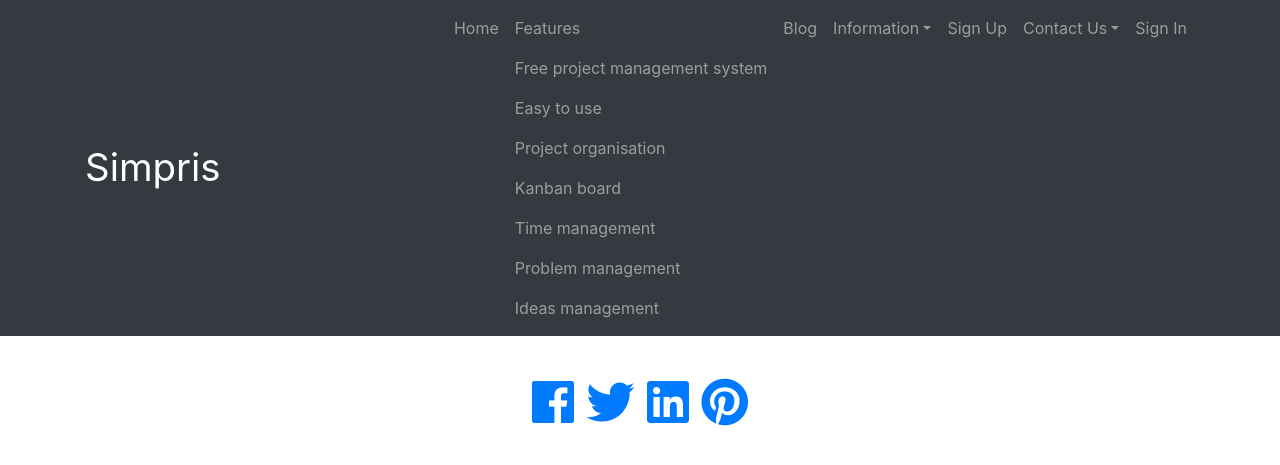
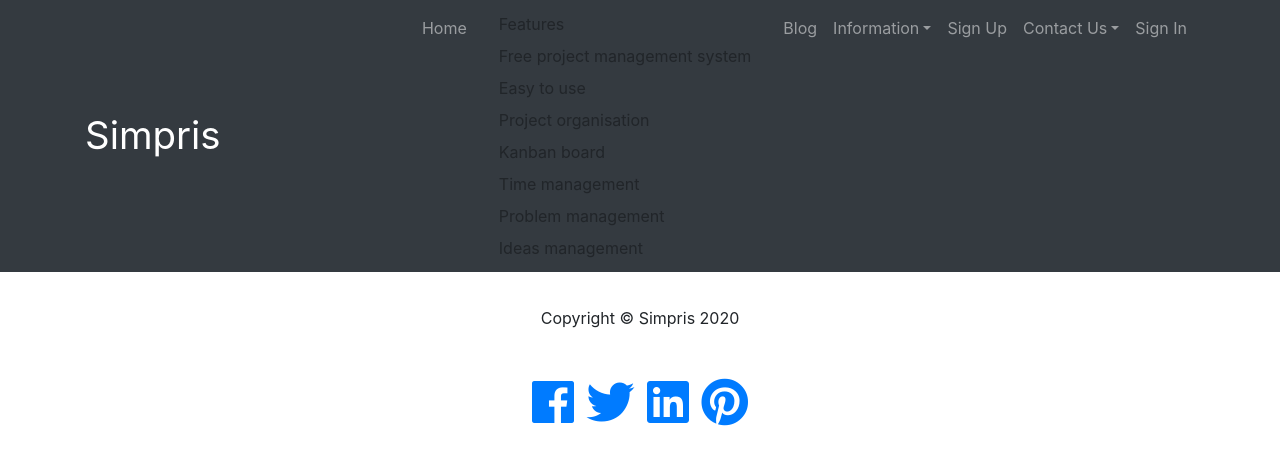
Before and after one commit to Grafrajohn/si, a Jekyll site: the page built from contact-us.markdown, in a window 1280 px wide. Shown: the top 465 px of the page. Built offline with Jekyll 4.4.1, drawn with Linux system fonts in a browser that asks for light colours; nearby versions of some CDN libraries.

Commit message:
Update nav.html

```diff
--- a/_includes/nav.html
+++ b/_includes/nav.html
@@ -12,14 +12,14 @@
               </a>
             </li>
             <li class="nav-item dropdown">
-              <a class="nav-link" href="{{ site.url }}/features">Features</a>
-              <a class="nav-link" href="{{ site.url }}/free=project-management-software">Free project management system</a>
-              <a class="nav-link" href="{{ site.url }}/easy-to-use-project-mnagement">Easy to use</a>
-              <a class="nav-link" href="{{ site.url }}/project-organisation">Project organisation</a>
-              <a class="nav-link" href="{{ site.url }}/kanban-board">Kanban board</a>
-              <a class="nav-link" href="{{ site.url }}/time-management">Time management</a>
-              <a class="nav-link" href="{{ site.url }}/problem-management">Problem management</a>
-              <a class="nav-link" href="{{ site.url }}/ideas-management">Ideas management</a>
+              <a class="dropdown-item" href="{{ site.url }}/features">Features</a>
+              <a class="dropdown-item" href="{{ site.url }}/free=project-management-software">Free project management system</a>
+              <a class="dropdown-item" href="{{ site.url }}/easy-to-use-project-mnagement">Easy to use</a>
+              <a class="dropdown-item" href="{{ site.url }}/project-organisation">Project organisation</a>
+              <a class="dropdown-item" href="{{ site.url }}/kanban-board">Kanban board</a>
+              <a class="dropdown-item" href="{{ site.url }}/time-management">Time management</a>
+              <a class="dropdown-item" href="{{ site.url }}/problem-management">Problem management</a>
+              <a class="dropdown-item" href="{{ site.url }}/ideas-management">Ideas management</a>
             </li>
             <li class="nav-item">
               <a class="nav-link" href="{{ site.url }}/blog">Blog</a>
```
